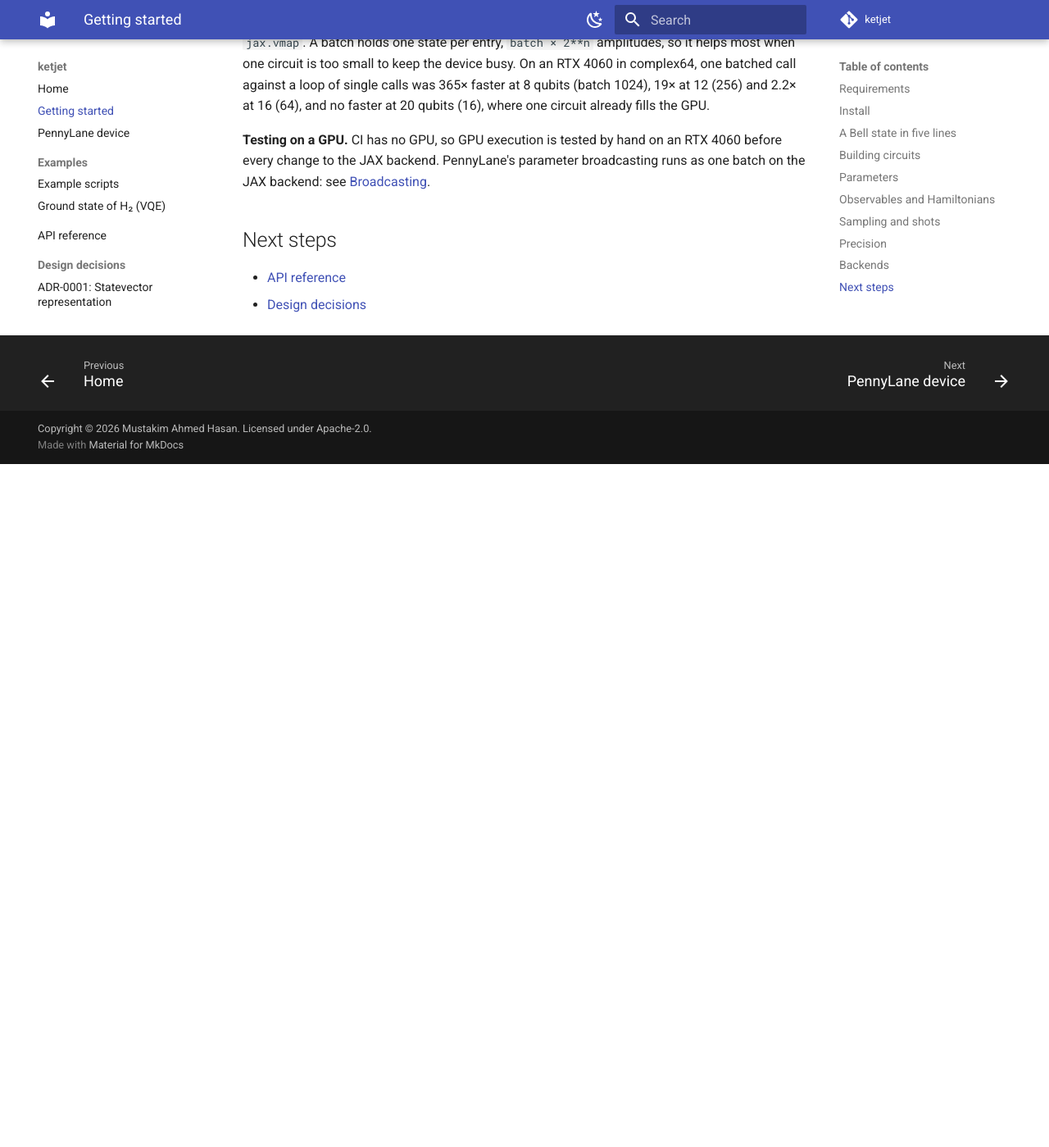
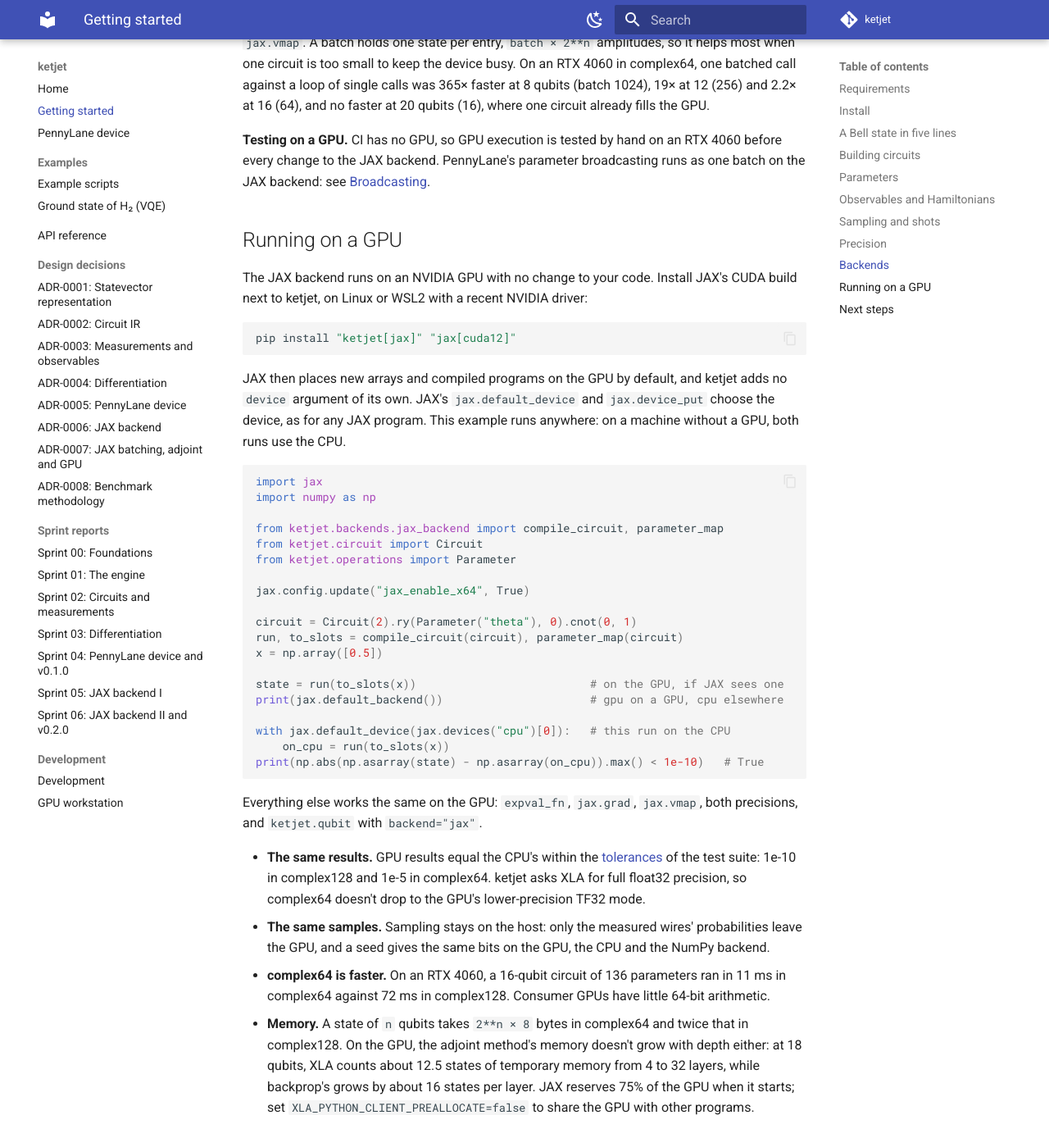
Before and after one commit to hasanahmed77/high-performance-differentiable-quantum-simulator, an MkDocs documentation site: the page built from docs/getting-started.md, in a window 1280 px wide and 1400 px high, scrolled down 4610 px. Shown: the whole window at 82% size. Built offline with MkDocs 1.6.1 and Material for MkDocs 9.7.7, drawn with Linux system fonts in a browser that asks for light colours; nearby versions of some CDN libraries; comment, search, counter and statistics services are not loaded; before the commit the page ends 5176 px from its top, so only the background shows below that.

Commit message:
test: GPU suite comparing the JAX backend on GPU with the CPU (QS-607) (#153)
Co-authored-by: Claude Opus 5.5 <noreply@anthropic.com>

````diff
--- /dev/null
+++ b/changes/50.added.md
@@ -0,0 +1 @@
+A GPU test suite, `pytest -m gpu tests/gpu`, runs the JAX backend on an NVIDIA GPU and compares it with the CPU: states, expectation values, backprop and adjoint Jacobians, `jax.vmap` batches, `ketjet.qubit` and its seeded samples, and the adjoint method's memory, which stays flat with circuit depth on the GPU too. Getting started has a new "Running on a GPU" section.
--- a/docs/dev/gpu-workstation.md
+++ b/docs/dev/gpu-workstation.md
@@ -161,15 +161,24 @@ after showing:
 - a 16-qubit, 136-parameter circuit compiled on the GPU in both precisions, matching the NumPy oracle, and its
   `jax.jit(jax.grad)`.
 
-Then run the JAX backend's tests on the GPU:
+Then run the GPU suite (QS-607). It runs each computation on the GPU and on the CPU and compares them at the
+test suite's tolerances: states, probabilities, expectation values and Jacobians by backprop and adjoint, `vmap`
+batches, a 20-qubit circuit, `ketjet.qubit` and its samples, and the adjoint method's memory:
+
+```bash
+docker run --rm --gpus all ketjet-gpu pytest -p no:cacheprovider -q -m gpu tests/gpu
+```
+
+The CPU tests of the JAX backend also pass on the GPU:
 
 ```bash
 docker run --rm --gpus all ketjet-gpu pytest -p no:cacheprovider -q \
-  tests/unit/test_jax_backend.py tests/unit/test_compile_circuit.py tests/unit/test_backprop.py
+  tests/unit/test_jax_backend.py tests/unit/test_compile_circuit.py tests/unit/test_backprop.py \
+  tests/unit/test_batching.py tests/unit/test_jax_adjoint.py
 ```
 
-These were written for the CPU. If a complex64 test fails on the GPU by a small margin, record it below rather
-than loosening the test: GPU precision is QS-607's subject (Sprint 6).
+Their 12-qubit memory test skips on a GPU: the GPU's fixed scratch memory of about 4 MB is larger than such a
+state, so `tests/gpu` measures memory at 18 qubits instead.
 
 ## 6. Record the setup
 
--- a/docs/getting-started.md
+++ b/docs/getting-started.md
@@ -205,6 +205,56 @@ one circuit already fills the GPU.
 JAX backend. PennyLane's parameter broadcasting runs as one batch on the JAX backend: see
 [Broadcasting](pennylane.md#broadcasting).
 
+## Running on a GPU
+
+The JAX backend runs on an NVIDIA GPU with no change to your code. Install JAX's CUDA build next to ketjet, on
+Linux or WSL2 with a recent NVIDIA driver:
+
+```bash
+pip install "ketjet[jax]" "jax[cuda12]"
+```
+
+JAX then places new arrays and compiled programs on the GPU by default, and ketjet adds no `device` argument of its
+own. JAX's `jax.default_device` and `jax.device_put` choose the device, as for any JAX program. This example runs
+anywhere: on a machine without a GPU, both runs use the CPU.
+
+```python
+import jax
+import numpy as np
+
+from ketjet.backends.jax_backend import compile_circuit, parameter_map
+from ketjet.circuit import Circuit
+from ketjet.operations import Parameter
+
+jax.config.update("jax_enable_x64", True)
+
+circuit = Circuit(2).ry(Parameter("theta"), 0).cnot(0, 1)
+run, to_slots = compile_circuit(circuit), parameter_map(circuit)
+x = np.array([0.5])
+
+state = run(to_slots(x))                          # on the GPU, if JAX sees one
+print(jax.default_backend())                      # gpu on a GPU, cpu elsewhere
+
+with jax.default_device(jax.devices("cpu")[0]):   # this run on the CPU
+    on_cpu = run(to_slots(x))
+print(np.abs(np.asarray(state) - np.asarray(on_cpu)).max() < 1e-10)   # True
+```
+
+Everything else works the same on the GPU: `expval_fn`, `jax.grad`, `jax.vmap`, both precisions, and
+`ketjet.qubit` with `backend="jax"`.
+
+- **The same results.** GPU results equal the CPU's within the [tolerances](https://github.com/hasanahmed77/high-performance-differentiable-quantum-simulator/blob/main/plan.md#63-numerical-tolerance-policy)
+  of the test suite: 1e-10 in complex128 and 1e-5 in complex64. ketjet asks XLA for full float32 precision, so
+  complex64 doesn't drop to the GPU's lower-precision TF32 mode.
+- **The same samples.** Sampling stays on the host: only the measured wires' probabilities leave the GPU, and a
+  seed gives the same bits on the GPU, the CPU and the NumPy backend.
+- **complex64 is faster.** On an RTX 4060, a 16-qubit circuit of 136 parameters ran in 11 ms in complex64 against
+  72 ms in complex128. Consumer GPUs have little 64-bit arithmetic.
+- **Memory.** A state of `n` qubits takes `2**n × 8` bytes in complex64 and twice that in complex128. On the GPU,
+  the adjoint method's memory doesn't grow with depth either: at 18 qubits, XLA counts about 12.5 states of
+  temporary memory from 4 to 32 layers, while backprop's grows by about 16 states per layer. JAX reserves 75% of the
+  GPU when it starts; set `XLA_PYTHON_CLIENT_PREALLOCATE=false` to share the GPU with other programs.
+
 ## Next steps
 
 - [API reference](reference.md)
````
Also changed, not shown: 4 other files.
